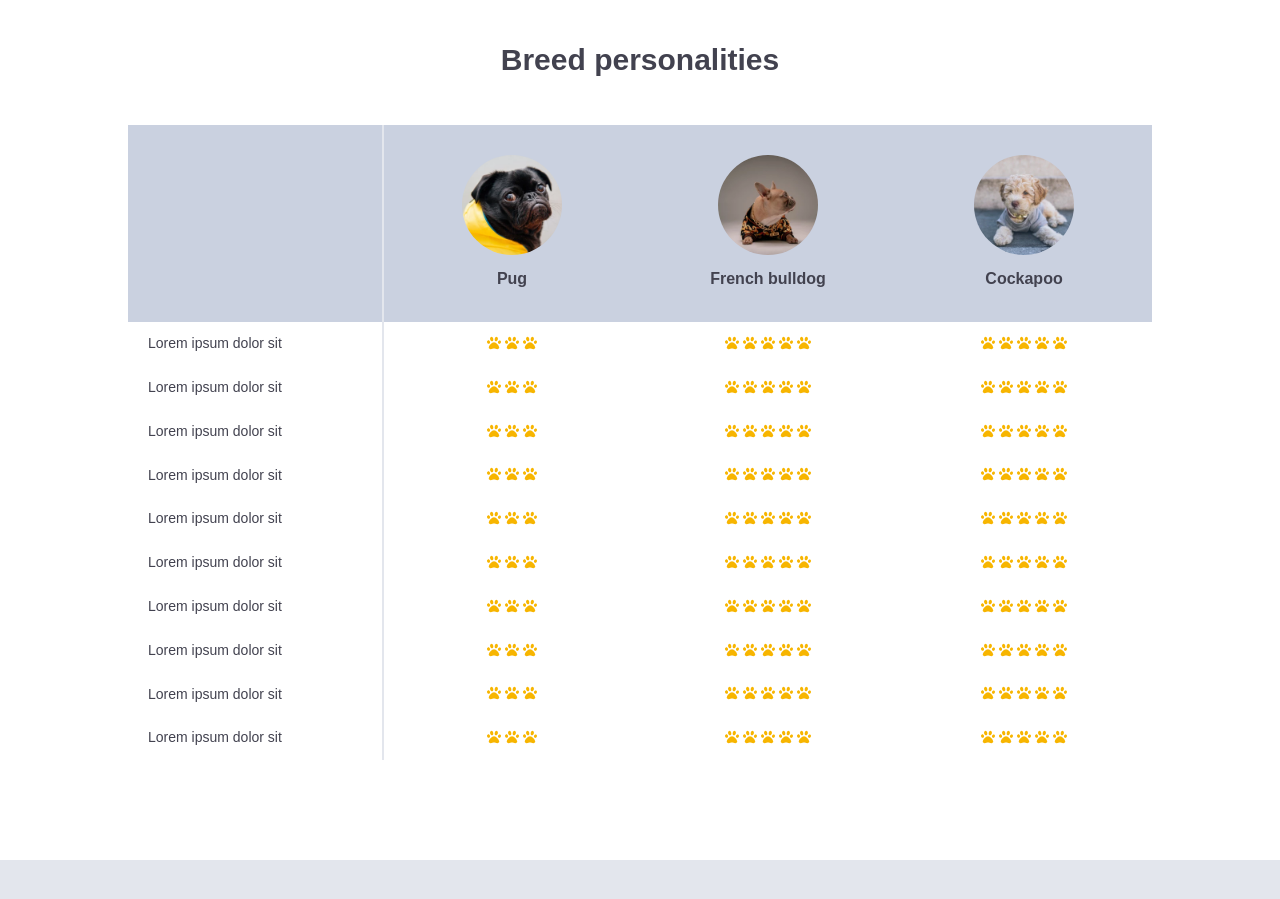
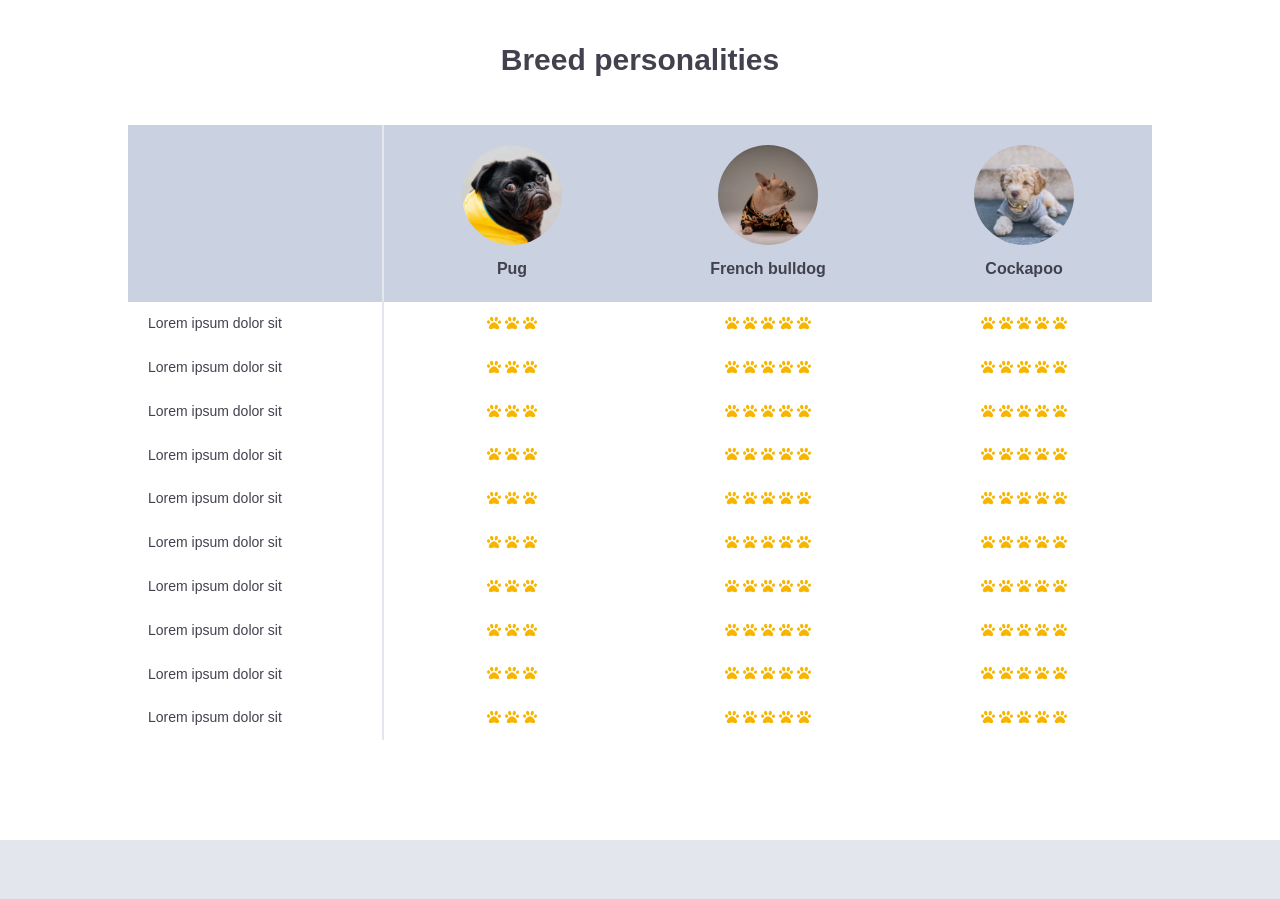
Before and after one commit to kamiljaworski975/interview, a website built with webpack: page src/index.html in a window 1280 px wide. Shown: the part 2100-2999 px from the top of the page. Built offline with nearby package versions, Linux system fonts and the light colour scheme.

Commit message:
hot fix img in table breed

```diff
--- a/src/index.html
+++ b/src/index.html
@@ -117,13 +117,12 @@
             data-aos-duration="500"
           >
             <thead>
-              <tr>
+              <tr class="section__personalities--headrow-1">
                 <th></th>
                 <th>
                   <div>
                     <img src="./assets/images/pug-thumb.webp" alt="pug-thumb" />
                   </div>
-                  <span>Pug</span>
                 </th>
                 <th>
                   <div>
@@ -132,7 +131,6 @@
                       alt="french-bulldog-thumb"
                     />
                   </div>
-                  <span>French bulldog</span>
                 </th>
                 <th>
                   <div>
@@ -141,8 +139,13 @@
                       alt="cockapoo-thumb"
                     />
                   </div>
-                  <span>Cockapoo</span>
                 </th>
+              </tr>
+              <tr class="section__personalities--headrow-2">
+                <th></th>
+                <th><span>Pug</span></th>
+                <th><span>French bulldog</span></th>
+                <th><span>Cockapoo</span></th>
               </tr>
             </thead>
             <tbody>
--- a/src/scss/components/_personalities.scss
+++ b/src/scss/components/_personalities.scss
@@ -1,12 +1,8 @@
 .section__personalities {
-  &--table {
-    width: 100%;
-    border-spacing: 0;
-    & thead {
-      background-color: $color-primary-dark;
-      & th {
-        padding: 3rem 0;
-        font-size: 1.6rem;
+  &--headrow {
+    &-1 th {
+      padding-top: 2rem;
+      margin-bottom: 1rem;
       & div {
         width: 10rem;
         height: 10rem;
@@ -22,6 +18,18 @@
           object-position: top;
         }
       }
+    }
+    &-2 th {
+      font-size: 1.6rem;
+      padding-bottom: 2rem;
+    }
+  }
+  &--table {
+    width: 100%;
+    border-spacing: 0;
+    & thead {
+      background-color: $color-primary-dark;
+      & th {
         &:first-child {
           border-right: 2px solid $color-primary;
         }
--- a/src/scss/layout/_header.scss
+++ b/src/scss/layout/_header.scss
@@ -1,18 +1,18 @@
 .header {
   background-color: $color-primary;
   padding: 15rem 0 10rem;
-  @include respond(md) {
+  @include respond(xl) {
     padding: 0;
   }
   &__container {
-    min-height: 100vh;
     display: flex;
     flex-direction: column;
     position: relative;
     align-items: center;
 
-    @include respond(md) {
+    @include respond(xl) {
       flex-direction: row;
+      min-height: 100vh;
     }
   }
 
@@ -22,7 +22,7 @@
     justify-content: center;
     flex-direction: column;
     margin-bottom: 10rem;
-    @include respond(md) {
+    @include respond(xl) {
       margin-bottom: 0;
     }
     & h1 {
@@ -37,10 +37,16 @@
     text-align: center;
     flex-basis: 100%;
     & img {
-      max-width: 100%;
+      max-width: 70%;
       height: auto;
       border-radius: 10px;
       box-shadow: 10px 5px 10px rgba(0, 0, 0, 0.185);
+      @include respond(xl) {
+        max-width: 100%;
+      }
+      @include respond(xxl) {
+        max-width: 600px;
+      }
     }
   }
 }
```
Lines whose indentation alone changed are shown as unchanged.
